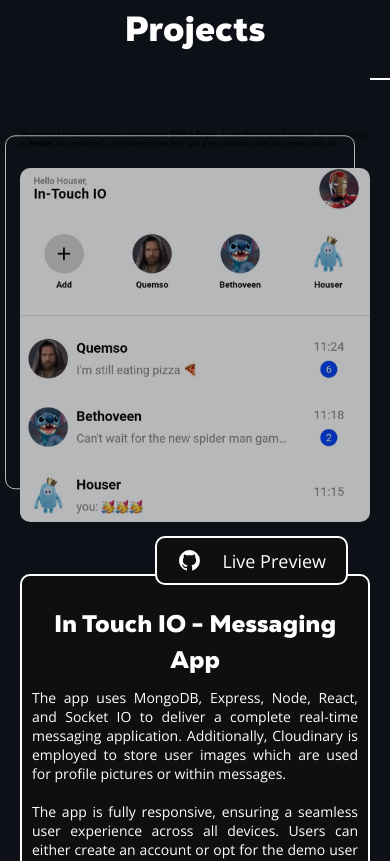
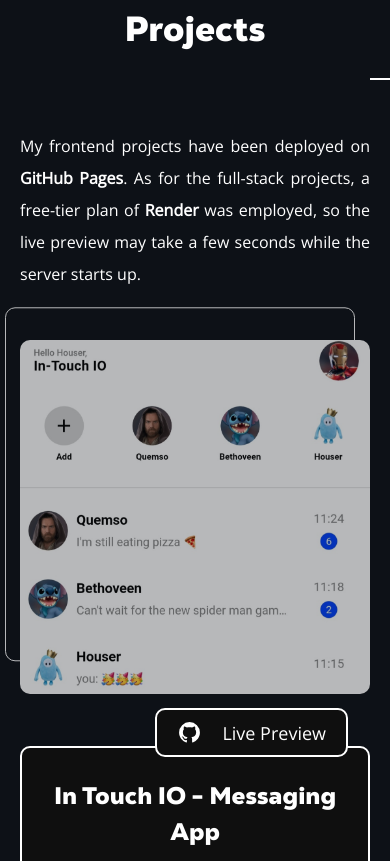
Before and after one commit to Houser97/Portfolio, a React (Create React App) app: page / in a window 390 px wide. Shown: the part 2280-3141 px from the top of the page. Built offline with nearby package versions, Linux system fonts and the light colour scheme.

Commit message:
Style div containing note about deployment

```diff
--- a/src/styles/Projects.css
+++ b/src/styles/Projects.css
@@ -19,10 +19,26 @@
     margin-top: 60px;
 }
 
+.projects-note {
+    font-size: clamp(1.3rem, 1.3611rem + 0.0741vw, 1.375rem);
+    font-family: 'Open Sans', sans-serif;
+    color: white;
+    width: 100%;
+    max-width: 1800px;
+    text-align: justify;
+    line-height: 32px;
+    padding: 0px 130px;
+    margin-bottom: 30px;
+}
+
 @media (max-width: 1200px) {
     .app__projects-subcontainer{
         width: 100%;
         padding: 0px 10px;
+    }
+
+    .projects-note {
+        padding: 0px 30px;
     }
 }
 
@@ -42,4 +58,9 @@
         padding: 0px 0px;
         margin-top: 20px;
     }
+
+    .projects-note {
+        font-size: 16px;
+        padding: 0px;
+    }
 }
```
